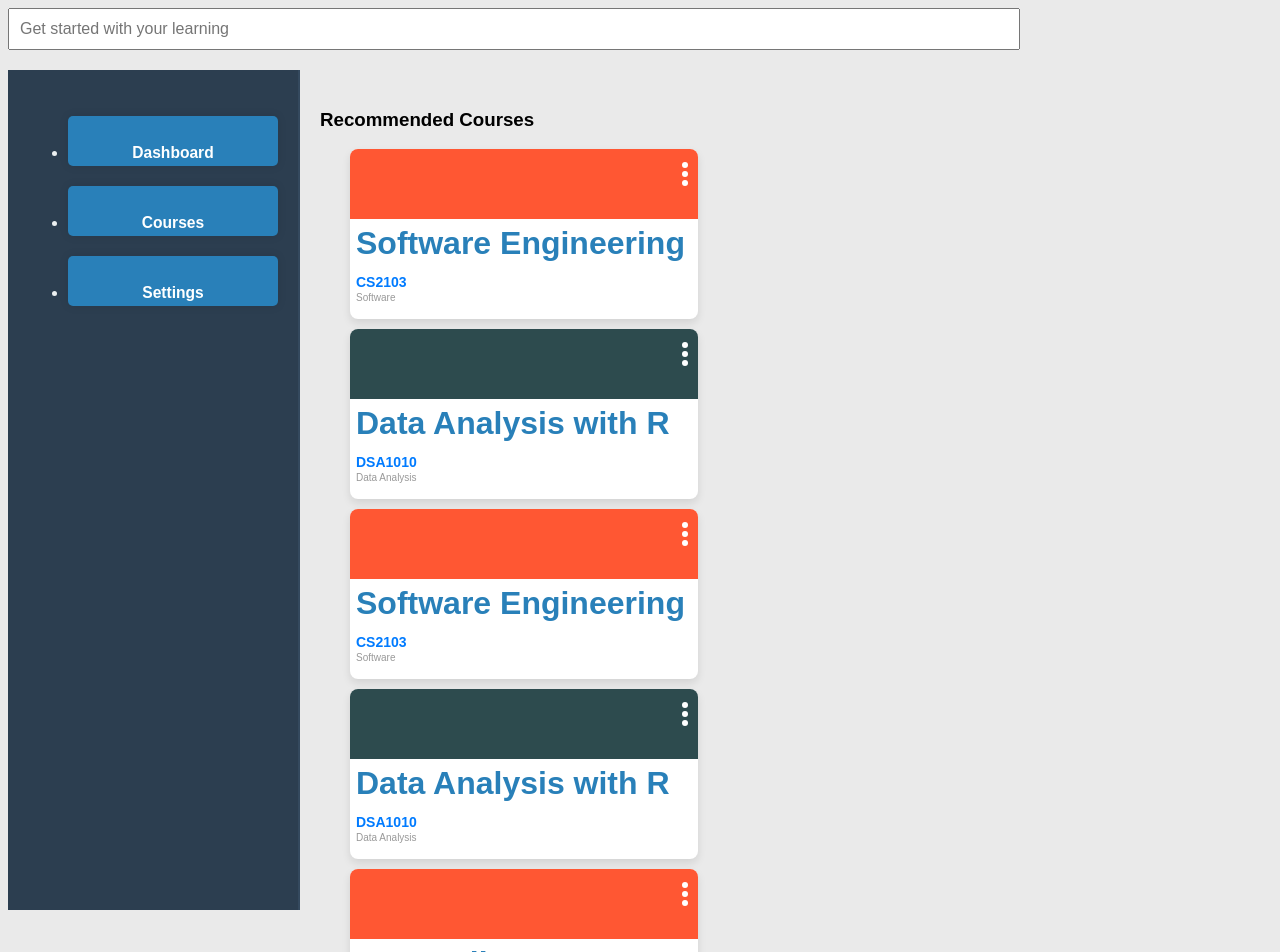
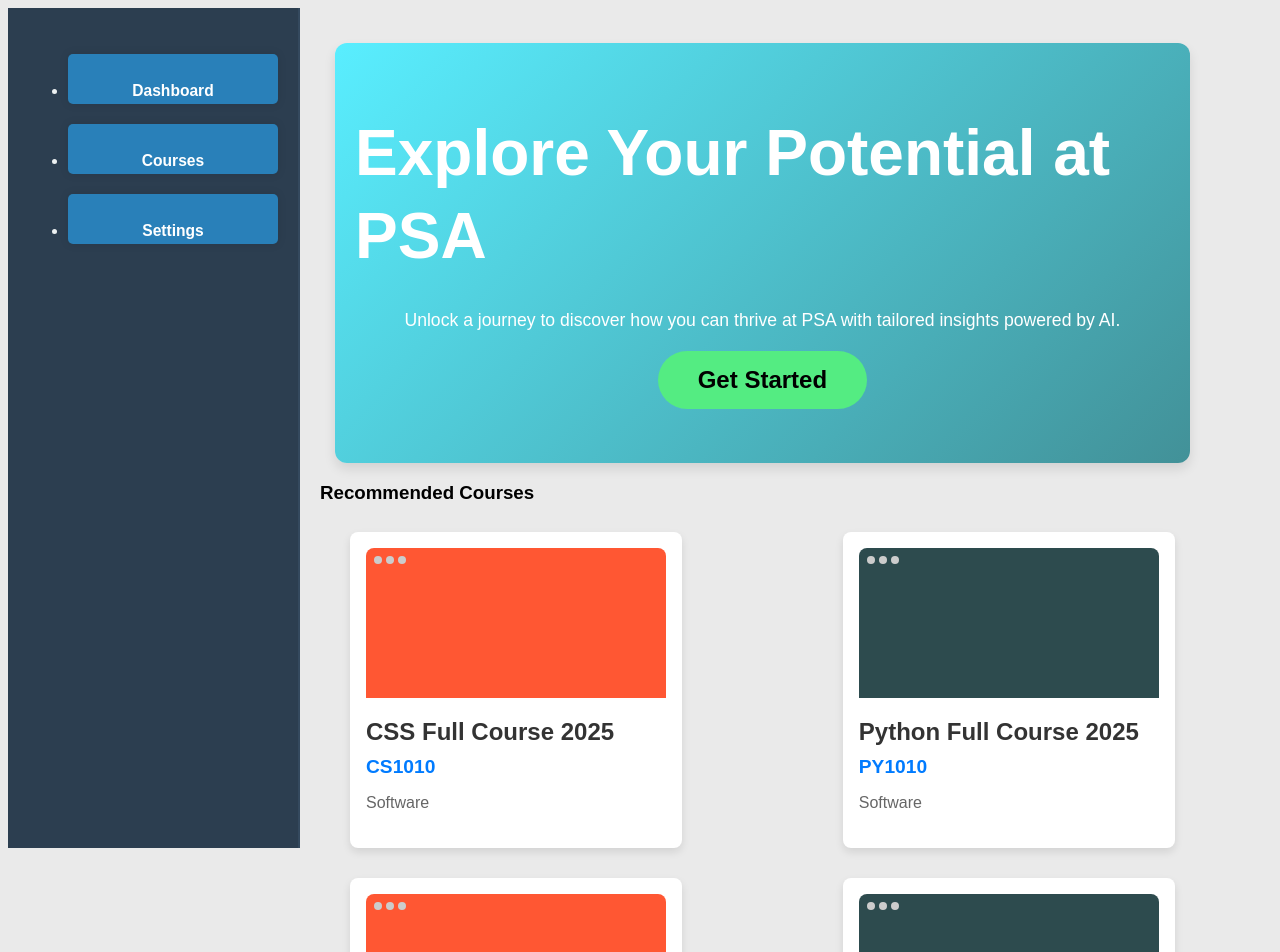
Before and after one commit to BuffWuff1712/FourGetAlready, a React (Vite) app in the folder frontend/: page / in a window 1280 px wide. Shown: the top 952 px of the page. Built offline with nearby package versions, Linux system fonts and the light colour scheme.

Commit message:
Add Main Card

```diff
--- a/frontend/src/App.tsx
+++ b/frontend/src/App.tsx
@@ -10,17 +10,6 @@ const App: React.FC = () => {
     <div className="app">
           <Router>
             <div className="main-content">
-              {/* Long text box for the prompt */}
-              <input
-                type="text"
-                placeholder="Get started with your learning"
-                style={{
-                  width: '100%',
-                  padding: '10px',
-                  fontSize: '16px',
-                  marginBottom: '20px'
-                }}
-              />
               <Routes>
                 {/* Route for the Dashboard, which contains the Placards */}
                 <Route path="/" element={<Homepage />} />
--- a/frontend/src/assets/styles/Dashboard.css
+++ b/frontend/src/assets/styles/Dashboard.css
@@ -1,4 +1,12 @@
 .dashboard {
-    width: 100%;
-    padding: 20px;
-  }
+  width: 70%;
+  padding: 20px;
+}
+
+.placards {
+  display: flex;              /* Enables Flexbox layout */
+  flex-direction: row;         /* Aligns items in a row (default) */
+  justify-content: space-between; /* Distributes space between the items */
+  flex-wrap: wrap;           /* Ensures all items stay on one line */
+  gap: 10px;                   /* Adds some spacing between the items */
+}
--- a/frontend/src/assets/styles/DescriptionContainer.css
+++ b/frontend/src/assets/styles/DescriptionContainer.css
@@ -1,5 +1,5 @@
-.placard {
-    width: 53%;
+.desc_container {
+    width: 95%;
     margin-inline: 30px;
     margin-top: 10px;
     margin-bottom: 10px;
@@ -10,35 +10,16 @@
     font-family: 'Arial', sans-serif;
   }
 
-  .placard-header {
-    background-color: #2d4b4e; /* Dark greenish background for the header */
-    height: 70px;
-    position: relative;
-  }
+.desc_container-content {
+  display: flex;
+  align-items: center;
+  padding: 10px;
+}
 
-  .placard-content {
-    padding: 6px;
-  }
+.desc_container-title {
+  margin: 5px;
+}
 
-  .course-title {
-    font-size: 14px;
-    font-weight: bold;
-    color: #333;
-    margin: 0;
-    padding-bottom: 2px;
-    white-space: nowrap;
-    overflow: hidden;
-    text-overflow: ellipsis;
-  }
-
-  .course-code {
-    font-size: 14px;
-    color: #007bff; /* Blue color for the course code */
-    margin: 0;
-  }
-
-  .course-category {
-    font-size: 10px;
-    color: #999;
-    margin-top: 2px;
-  }
+.desc_container-code {
+  margin: 5px;
+}
--- /dev/null
+++ b/frontend/src/assets/styles/MainCard.css
@@ -0,0 +1,53 @@
+.maincard {
+  background: linear-gradient(135deg, #59eeff, #429198); /* Define the gradient here */
+  border-radius: 12px;
+  box-shadow: 0 6px 12px rgba(0, 0, 0, 0.1);
+  padding: 20px;
+  margin: 15px;
+  height: 50%;
+  transition: transform 0.3s ease, box-shadow 0.3s ease;
+  cursor: pointer;
+  overflow: hidden;
+  display: flex;
+  flex-direction: column;
+  align-items: center;
+  justify-content: center;
+}
+
+
+.maincard-title {
+  font-size: 4rem;
+  font-weight: bold;
+  margin: 15px 0;
+  color: #fff;
+  line-height: 1.3;
+}
+
+.maincard-description {
+  font-size: 1.1rem;
+  color: #fff;
+  margin-bottom: 20px;
+}
+
+.maincard-extra {
+  margin-top: 15px;
+  display: flex;
+  justify-content: center;
+  gap: 10px;
+}
+
+.maincard-button {
+  font-size: 1.5rem;
+  font-weight: bold;
+  padding: 15px 40px;
+  background-color: #54ec82;
+  color: #000;
+  border: none;
+  border-radius: 50px;
+  cursor: pointer;
+  transition: background-color 0.3s ease;
+}
+
+.maincard-button:hover {
+  background-color: #0056b3;
+}
--- a/frontend/src/assets/styles/Placard.css
+++ b/frontend/src/assets/styles/Placard.css
@@ -1,57 +1,80 @@
+/* Container for the entire placard */
 .placard {
-    width: 100%;
+  width: 53%;                      /* Percentage-based width */
+  max-width: 300px;                 /* Maximum width for smaller screens */
   margin-inline: 30px;
+  margin-top: 10px;
+  margin-bottom: 10px;
   border-radius: 8px;
   box-shadow: 0 4px 8px rgba(0, 0, 0, 0.1);
   background-color: white;
   overflow: hidden;
-    font-family: 'Arial', sans-serif;
+  padding: 16px;                    /* Padding inside the placard */
+  font-family: 'Arial', sans-serif; /* Font styling */
+  cursor: pointer;                  /* Cursor indicates clickable area */
+  transition: transform 0.2s ease-in-out; /* Hover effect transition */
 }
 
-  .placard-header {
-    background-color: #2d4b4e; /* Dark greenish background for the header */
-    height: 100px;
-    position: relative;
+.placard:hover {
+  transform: translateY(-5px);      /* Adds a small lift effect on hover */
 }
 
+/* Header section with background color and sizing */
+.placard-header {
+  background-color: #2d4b4e;        /* Dark greenish background for the header */
+  height: 150px;                    /* Unified height for consistency */
+  border-radius: 8px 8px 0 0;       /* Rounded corners for the header */
+  position: relative;
+  background-size: cover;
+  background-position: center;
+}
+
+/* Content inside the placard */
+.placard-content {
+  padding: 6px;                     /* Padding inside the content area */
+  color: #333;                      /* Default text color */
+}
+
+
+/* Dots menu, for example, placed in the top-left corner */
 .dots-menu {
   position: absolute;
-    top: 10px;
-    right: 10px;
+  top: 8px;
+  left: 8px;
+  display: flex;
+  gap: 4px;
 }
 
 .dot {
-    display: block;
-    width: 6px;
-    height: 6px;
-    background-color: white;
+  width: 8px;
+  height: 8px;
+  background-color: #ccc;
   border-radius: 50%;
-    margin: 3px 0;
 }
 
+/* Main content of the placard */
 .placard-content {
-    padding: 10px;
+  padding: 10px 0;
 }
 
-  .course-title {
-    font-size: 16px;
+/* Title of the placard */
+.placard-title {
+  font-size: 1.5rem;
   font-weight: bold;
-    color: #333;
-    margin: 0;
-    padding-bottom: 5px;
-    white-space: nowrap;
-    overflow: hidden;
-    text-overflow: ellipsis;
+  margin: 10px 0;
+  color: #333; /* Default text color */
 }
 
-  .course-code {
-    font-size: 14px;
-    color: #007bff; /* Blue color for the course code */
-    margin: 0;
+/* Course code */
+.placard-code {
+  font-size: 1.2rem;
+  margin: 5px 0;
+  color: #007bff; /* Default course code color */
 }
 
-  .course-category {
-    font-size: 12px;
-    color: #999;
-    margin-top: 5px;
+/* Category or description */
+.placard-category {
+  font-size: 1rem;
+  color: #666;
+  margin-bottom: 10px;
 }
--- a/frontend/src/components/homepage/Dashboard.tsx
+++ b/frontend/src/components/homepage/Dashboard.tsx
@@ -3,6 +3,7 @@ import React from 'react';
 import Placard from './Placard';
 import DescriptionContainer from './DescriptionContainer';
 import '../../assets/styles/Dashboard.css'
+import MainCard from './MainCard';
 
 interface Course {
   title: string;
@@ -19,13 +20,11 @@ const Dashboard: React.FC = () => {
 
   return (
     <div className="dashboard">
+      <MainCard
+        title='Explore Your Potential at PSA'
+        description='Unlock a journey to discover how you can thrive at PSA with tailored insights powered by AI.'
+      />
       <h3>Recommended Courses</h3>
-      <div className="placards">
-        <Placard title="Software Engineering" courseCode='CS2103' category='Software' backgroundColor="#FF5733"/>
-        <Placard title="Data Analysis with R" courseCode='DSA1010' category='Data Analysis'/>
-        <Placard title="Software Engineering" courseCode='CS2103' category='Software' backgroundColor="#FF5733"/>
-        <Placard title="Data Analysis with R" courseCode='DSA1010' category='Data Analysis'/>
-      </div>
       <div className="placards">
         <Placard title="CSS Full Course 2025" courseCode='CS1010' category='Software' backgroundColor="#FF5733"/>
         <Placard title="Python Full Course 2025" courseCode='PY1010' category='Software'/>
@@ -35,13 +34,9 @@ const Dashboard: React.FC = () => {
 
       <div className="student-list">
         <h3>Ongoing courses</h3>
-        <table>
-          <tbody>
-            {ongoingCourses.map((course, index) => (
-              <DescriptionContainer title={course.title} courseCode={course.code} category='nil'/>
-            ))}
-          </tbody>
-        </table>
+          {ongoingCourses.map((course, index) => (
+            <DescriptionContainer title={course.title} courseCode={course.code} category='nil'/>
+          ))}
       </div>
     </div>
   );
--- a/frontend/src/components/homepage/DescriptionContainer.tsx
+++ b/frontend/src/components/homepage/DescriptionContainer.tsx
@@ -19,10 +19,10 @@ const DescriptionContainer: React.FC<DescriptionContainerProps> = ({
   courseCodeColor = '#007bff'  // Default course code colour
 }) => {
   return (
-    <div className="placard">
-      <div className="placard-content" style={{ color: textColor }}>
-        <h3 className="course-title">{title}</h3>
-        <h4 className="course-code" style={{ color: courseCodeColor }}>{courseCode}</h4>
+    <div className="desc_container">
+      <div className="desc_container-content" style={{ color: textColor }}>
+        <h3 className="desc_container-title">{title}</h3>
+        <h4 className="desc_container-code" style={{ color: courseCodeColor }}>{courseCode}</h4>
       </div>
     </div>
   );
--- /dev/null
+++ b/frontend/src/components/homepage/MainCard.tsx
@@ -0,0 +1,19 @@
+import React from 'react';
+import '../../assets/styles/MainCard.css'; // Import the CSS file for styling
+
+interface CardProps {
+  title: string;
+  description: string;
+}
+
+const MainCard: React.FC<CardProps> = ({ title, description }) => {
+  return (
+    <div className="maincard">
+        <h2 className="maincard-title">{title}</h2>
+        <p className="maincard-description">{description}</p>
+        <button className="maincard-button">Get Started</button>
+    </div>
+  );
+};
+
+export default MainCard;
--- a/frontend/src/components/homepage/Placard.tsx
+++ b/frontend/src/components/homepage/Placard.tsx
@@ -18,7 +18,7 @@ const Placard: React.FC<PlacardProps> = ({
   courseCode,
   category,
   backgroundColor = '#2d4b4e', // Default background colour
-  textColor = '#333',          // Default text colour
+  textColor = '#000',          // Default text colour
   courseCodeColor = '#007bff'  // Default course code colour
 }) => {
 
@@ -39,9 +39,9 @@ const Placard: React.FC<PlacardProps> = ({
           </div>
         </div>
         <div className="placard-content" style={{ color: textColor }}>
-          <h3 className="course-title">{title}</h3>
-          <h4 className="course-code" style={{ color: courseCodeColor }}>{courseCode}</h4>
-          <p className="course-category">{category}</p>
+          <h3 className="placard-title">{title}</h3>
+          <h4 className="placard-code" style={{ color: courseCodeColor }}>{courseCode}</h4>
+          <p className="placard-category">{category}</p>
         </div>
       </div>
   );
```
Also changed, not shown: frontend/src/assets/styles/Card.css (added, +42 -0 lines), frontend/src/components/homepage/Card.tsx (added, +24 -0 lines), frontend/src/assets/images/maincard.jpg (added). Lines whose indentation alone changed are shown as unchanged.
